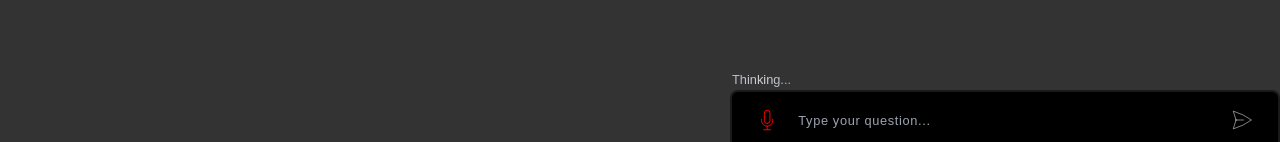
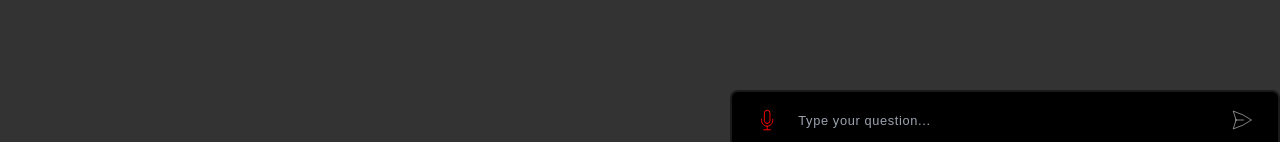
Before and after one commit to isijolatosin/bere-plus-widget, a React (Vite) app: page / in a window 1280 px wide. Shown: the part 650-792 px from the top of the page. Built offline with nearby package versions, Linux system fonts and the light colour scheme.

Commit message:
Add thinking animated text-2

```diff
--- a/src/components/BEREPLUSInput.jsx
+++ b/src/components/BEREPLUSInput.jsx
@@ -83,8 +83,9 @@ const BEREPLUSInput = ({ textareaRef, loading, sendQuery }) => {
     return (
       <div
         className="
-        absolute top-[-40%]
-        left-0
+        absolute
+        top-[-40%]
+        left-0 z-20
         text-sm font-thin
         bg-gradient-text bg-200%
         bg-clip-text text-transparent
@@ -98,7 +99,7 @@ const BEREPLUSInput = ({ textareaRef, loading, sendQuery }) => {
 
   return (
     <div className="relative rounded-lg text-white/50 bg-black border-2 border-white/10 py-1 px-4 flex items-center justify-between">
-      {true && <ThinkingText />}
+      {loading && <ThinkingText />}
       {isListening ? (
         <svg
           xmlns="http://www.w3.org/2000/svg"
```
